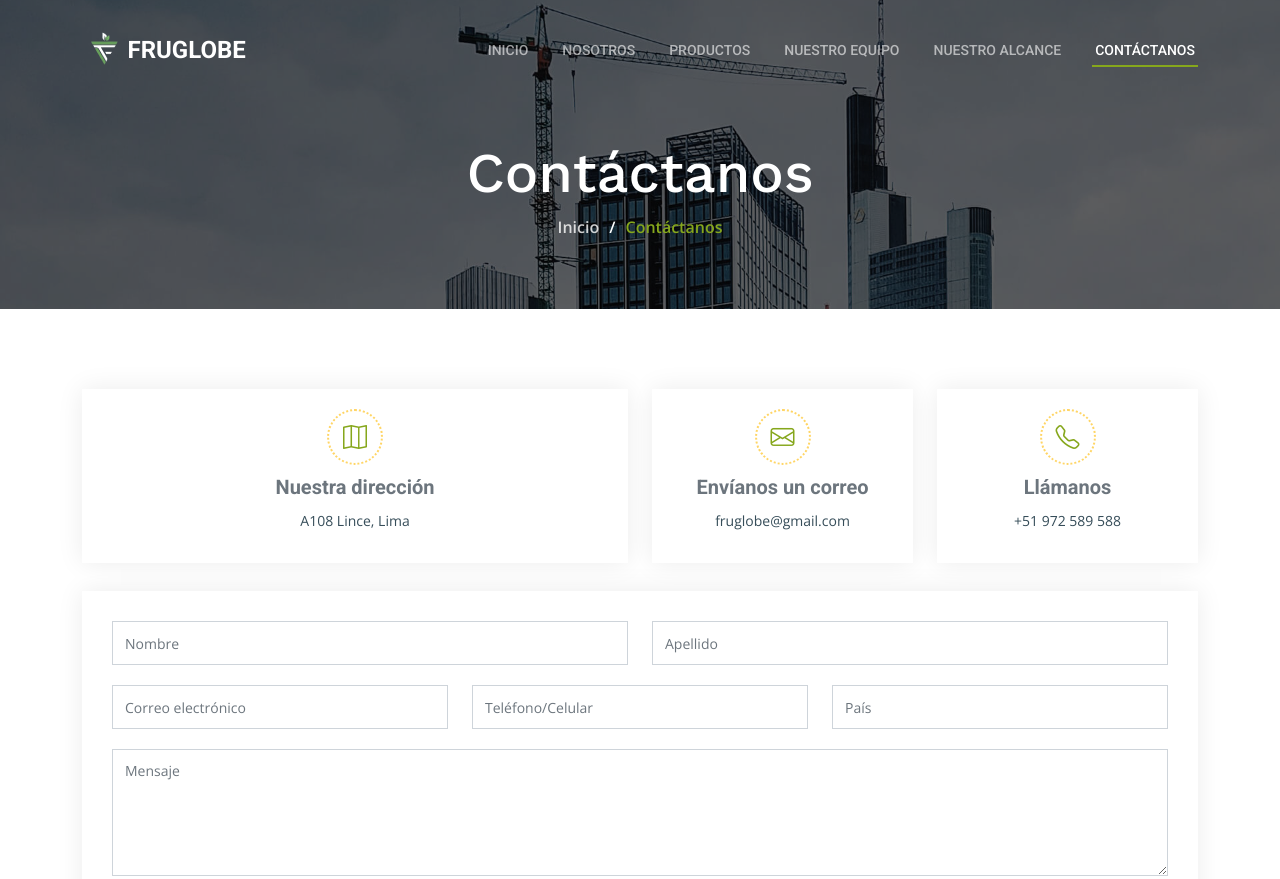
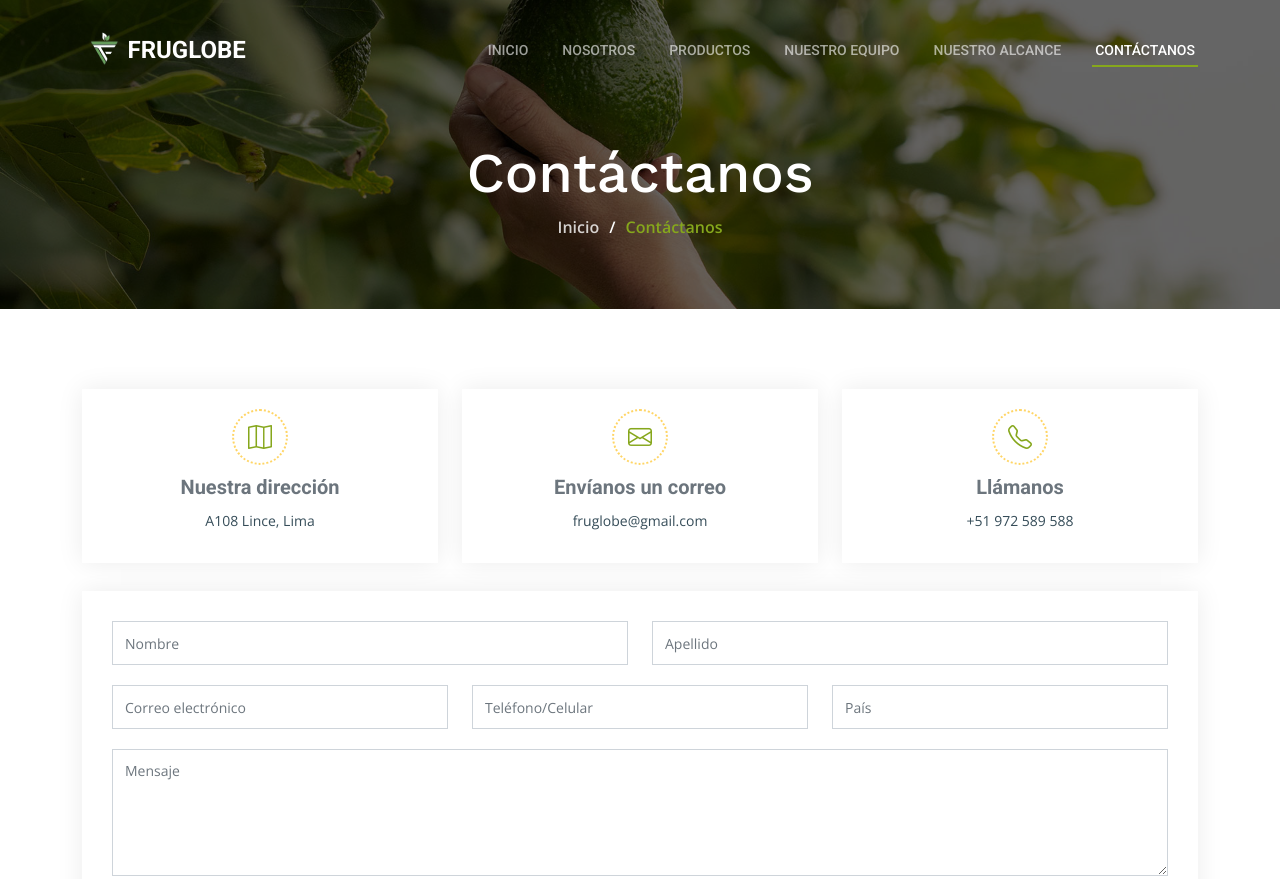
Before and after one commit to Wendell18xd/FRUGLOBE, a plain HTML site: page contact.html in a window 1280 px wide. Shown: the top 879 px of the page. Drawn offline with nearby package versions, Linux system fonts and the light colour scheme.

Commit message:
Contactanos editado

```diff
--- a/contact.html
+++ b/contact.html
@@ -67,7 +67,7 @@
   <main id="main">
 
     <!-- ======= Breadcrumbs ======= -->
-    <div class="breadcrumbs d-flex align-items-center" style="background-image: url('assets/img/breadcrumbs-bg.jpg');">
+    <div class="breadcrumbs d-flex align-items-center" style="background-image: url('assets/img/paltaabout.jpg');">
       <div class="container position-relative d-flex flex-column align-items-center" data-aos="fade">
 
         <h2>Contáctanos</h2>
@@ -84,7 +84,7 @@
       <div class="container" data-aos="fade-up" data-aos-delay="100">
 
         <div class="row gy-4">
-          <div class="col-lg-6">
+          <div class="col-lg-4">
             <div class="info-item  d-flex flex-column justify-content-center align-items-center">
               <i class="bi bi-map"></i>
               <h3>Nuestra dirección</h3>
@@ -92,7 +92,7 @@
             </div>
           </div><!-- End Info Item -->
 
-          <div class="col-lg-3 col-md-6">
+          <div class="col-lg-4 col-md-6">
             <div class="info-item d-flex flex-column justify-content-center align-items-center">
               <i class="bi bi-envelope"></i>
               <h3>Envíanos un correo</h3>
@@ -100,7 +100,7 @@
             </div>
           </div><!-- End Info Item -->
 
-          <div class="col-lg-3 col-md-6">
+          <div class="col-lg-4 col-md-6">
             <div class="info-item  d-flex flex-column justify-content-center align-items-center">
               <i class="bi bi-telephone"></i>
               <h3>Llámanos</h3>
@@ -118,7 +118,7 @@
 
           <div class="col-lg-12">
             <form action="forms/contact.php" method="post" role="form" class="php-email-form">
-              <div class="row gy-4">
+              <div class="row gy-6">
                 <div class="col-lg-6 form-group">
                   <input type="text" name="name" class="form-control" id="name" placeholder="Nombre" required>
                 </div>
@@ -126,7 +126,7 @@
                   <input type="text" name="lastname" class="form-control" id="lastname" placeholder="Apellido" required>
                 </div>
               </div>
-              <div class="row gy-4">
+              <div class="row gy-6">
                 <div class="col-lg-4 form-group">
                   <input type="email" class="form-control" name="email" id="email" placeholder="Correo electrónico" required>
                 </div>
```
Also changed, not shown: assets/img/contactanos.jpg (added).
